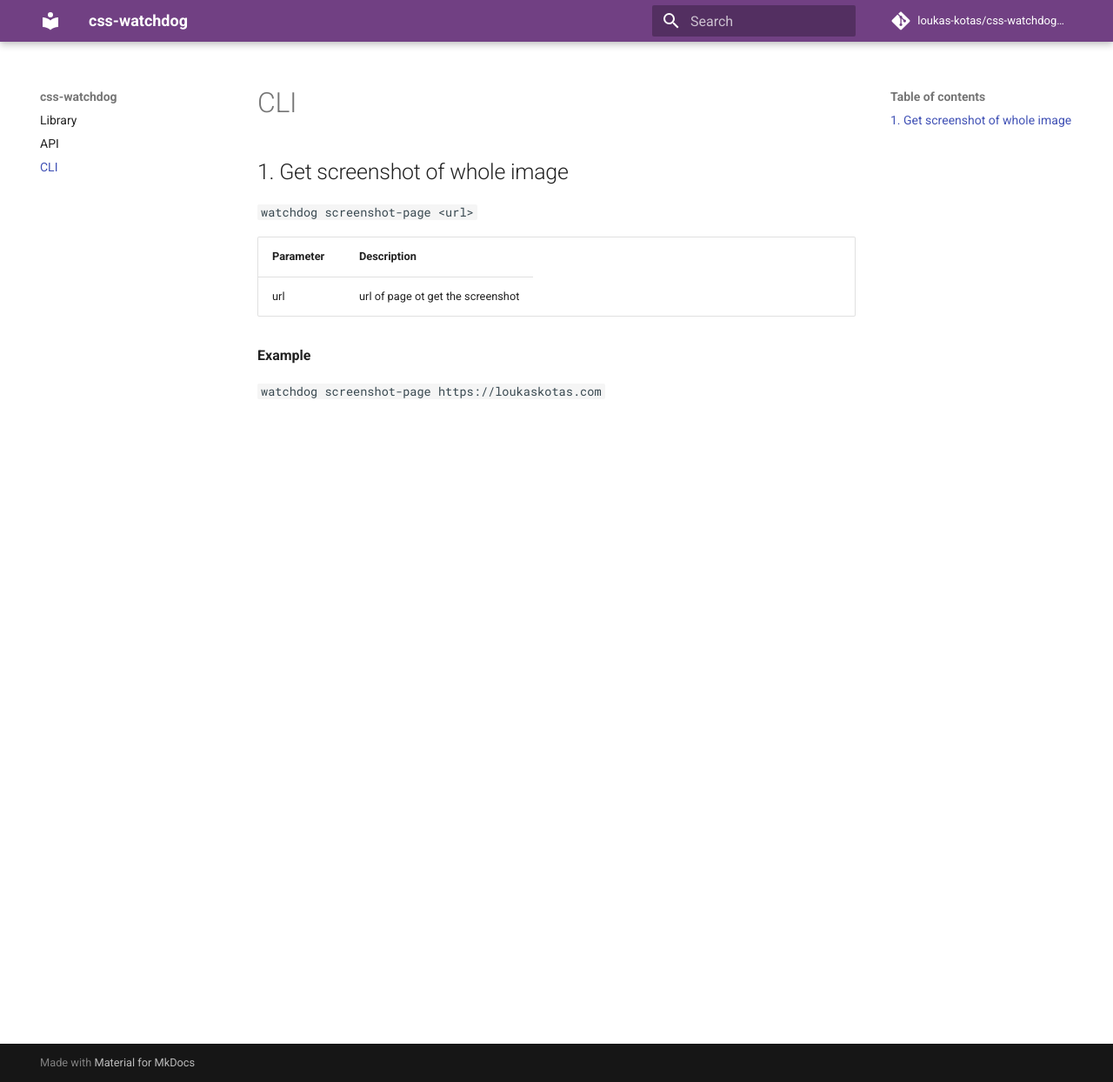
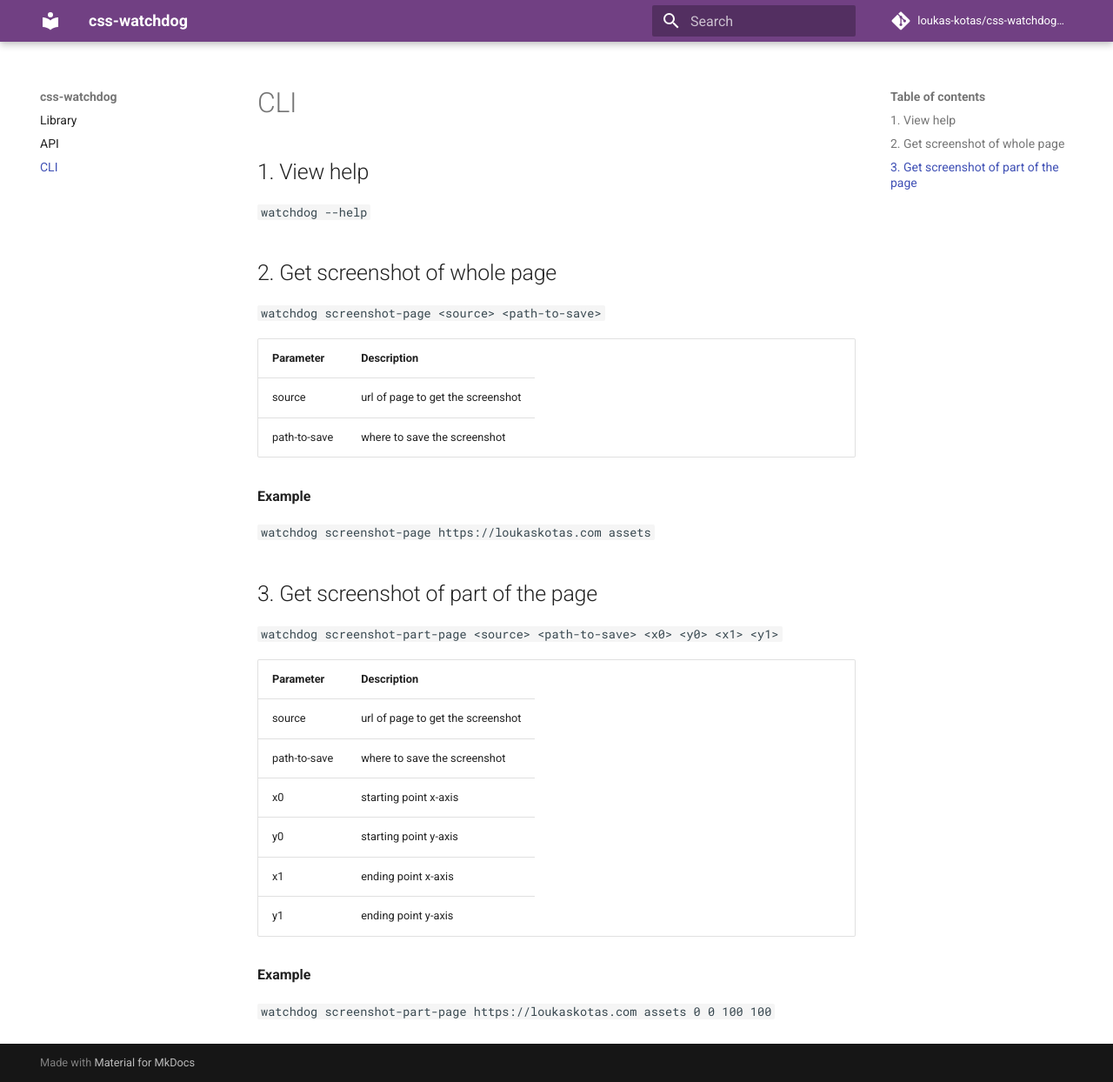
Before and after one commit to loukas-kotas/css-watchdog-docs, an MkDocs documentation site: the page built from docs/cli.md, in a window 1280 px wide and 1244 px high. Shown: the whole window at 87% size. Built offline with MkDocs 1.6.1 and Material for MkDocs 9.7.7, drawn with Linux system fonts in a browser that asks for light colours; comment, search, counter and statistics services are not loaded.

Commit message:
Add documentation for cli

````diff
--- a/docs/cli.md
+++ b/docs/cli.md
@@ -1,12 +1,32 @@
 # CLI
 
-## 1. Get screenshot of whole image
-```watchdog screenshot-page <url>```
+## 1. View help
+```watchdog --help```
+
+## 2. Get screenshot of whole page
+```watchdog screenshot-page <source> <path-to-save>```
 
 | Parameter | Description |
 | --------- | ----------- |
-| url       | url of page ot get the screenshot |
+| source    | url of page to get the screenshot |
+| path-to-save | where to save the screenshot   |
 
 **Example**
 
-```watchdog screenshot-page https://loukaskotas.com```
+```watchdog screenshot-page https://loukaskotas.com assets```
+
+## 3. Get screenshot of part of the page
+```watchdog screenshot-part-page <source> <path-to-save> <x0> <y0> <x1> <y1>```
+
+| Parameter    | Description |
+| ------------ | ----------- |
+| source       | url of page to get the screenshot |
+| path-to-save | where to save the screenshot      |
+| x0           | starting point x-axis             |
+| y0           | starting point y-axis             |
+| x1           | ending point x-axis               |
+| y1           | ending point y-axis               |
+
+**Example**
+
+```watchdog screenshot-part-page https://loukaskotas.com assets 0 0 100 100```
````
